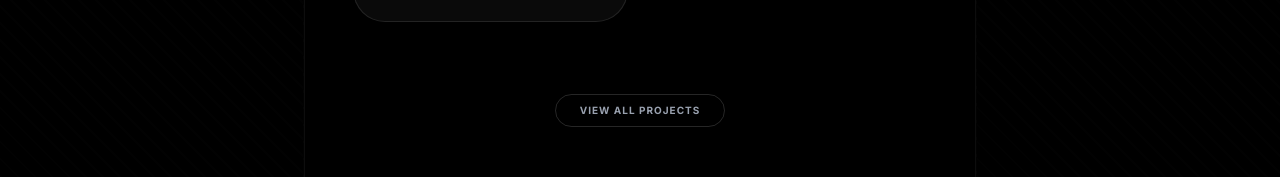
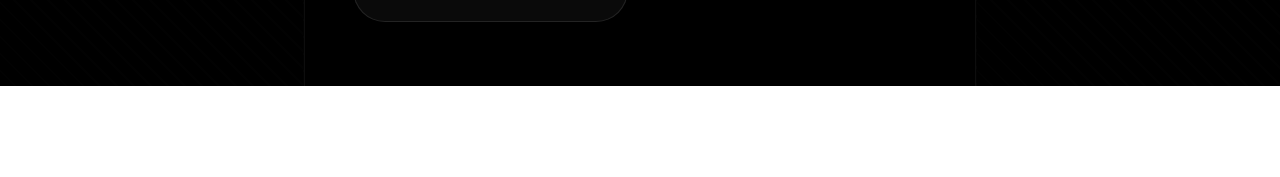
Before and after one commit to AarishMansur/Portfolio-new, a Next.js app: page /project in a window 1280 px wide. Shown: the part 1603-1780 px from the top of the page. After the commit the page ends 1689 px from the top, so only its background shows below. Built offline with nearby package versions, Linux system fonts and the light colour scheme.

Commit message:
removed unused buttons

```diff
--- a/app/project/page.tsx
+++ b/app/project/page.tsx
@@ -80,7 +80,7 @@
                 {project.description}
               </p>
 
-              {/* Technologies */}
+
               <div className="space-y-2">
                 <p className="text-[9px] font-black text-gray-600 uppercase tracking-widest">Technologies</p>
                 <div className="flex flex-wrap gap-2">
@@ -96,14 +96,7 @@
         ))}
       </div>
 
-      <div className="flex justify-center pt-6">
-        <Link
-          href="/project"
-          className="px-6 py-2 rounded-full border border-white/15 text-[10px] font-black uppercase tracking-widest text-gray-400 hover:border-white/30 hover:text-white transition"
-        >
-          View all projects
-        </Link>
-      </div>
+
     </div>
   )
 }
```
